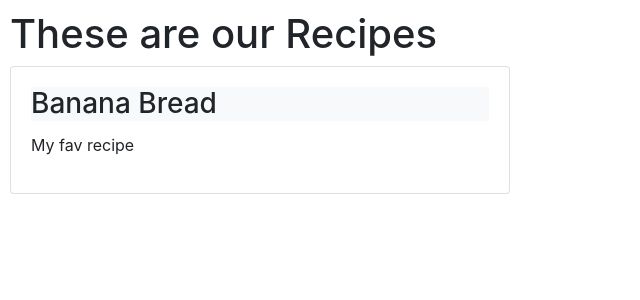
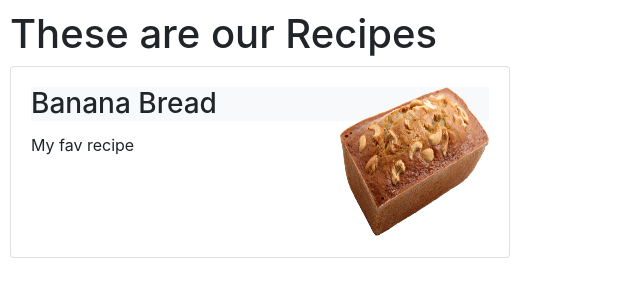
Before and after one commit to Jestfer/recipangular, an Angular app: page / in a window 1280 px wide. Shown: the top 300 px of the page, without its empty margins (0-640 px from the left). Built offline with nearby package versions, Linux system fonts and the light colour scheme.

Commit message:
added recipe pic and empty default + styles

```diff
--- a/src/app/app.component.css
+++ b/src/app/app.component.css
@@ -0,0 +1,5 @@
+.recipe-pic {
+  margin-left: auto;
+  margin-right: auto;
+  float: right;
+}
--- a/src/app/app.component.html
+++ b/src/app/app.component.html
@@ -2,6 +2,10 @@
 
 <div class="card" style="max-width: 500px">
   <div class="card-body">
+    <div class="recipe-pic">
+      <img src="{{ recipe.pic ? recipe.pic : '/assets/Bowl-Empty.png' }}" style="width: 150px; height: 150px">
+    </div>
+
     <h3 class="card-title bg-light">{{ recipe.title }}</h3>
     <div class="card-text">
       <p>{{ recipe.description }}</p>
--- a/src/app/app.component.ts
+++ b/src/app/app.component.ts
@@ -11,7 +11,7 @@ export class AppComponent {
   recipe: Recipe;
 
   constructor() {
-    this.recipe = new Recipe('Banana Bread', 'My fav recipe', null, null, null);
+    this.recipe = new Recipe('Banana Bread', 'My fav recipe', null, null, '/assets/Banana-Bread.png');
   }
 
 }
```
Also changed, not shown: src/assets/Banana-Bread.png (added), src/assets/Bowl-Empty.png (added).
